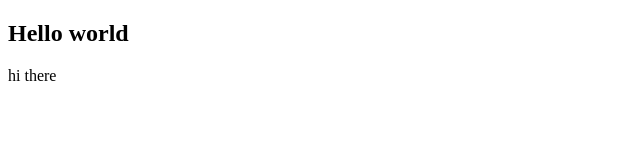
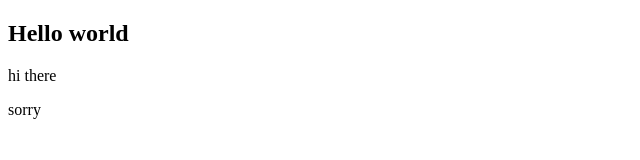
Before and after one commit to hassaankazmi/Multisolutions, a plain HTML site: page index.html in a window 1280 px wide. Shown: the full height of the page, 0-640 px from the left. Drawn offline with Linux system fonts and the light colour scheme.

Commit message:
added sorry

```diff
--- a/index.html
+++ b/index.html
@@ -8,6 +8,7 @@
 <div id="container">
 	<h2>Hello world</h2>
 	<p> hi there </p>
+	<p>sorry </p>
 </div>
 
 </body>
```
